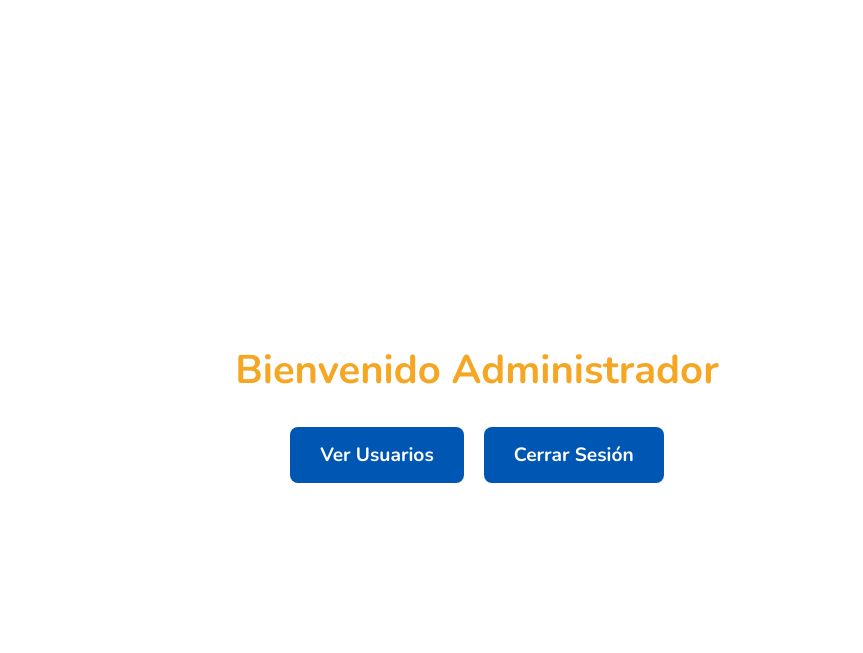
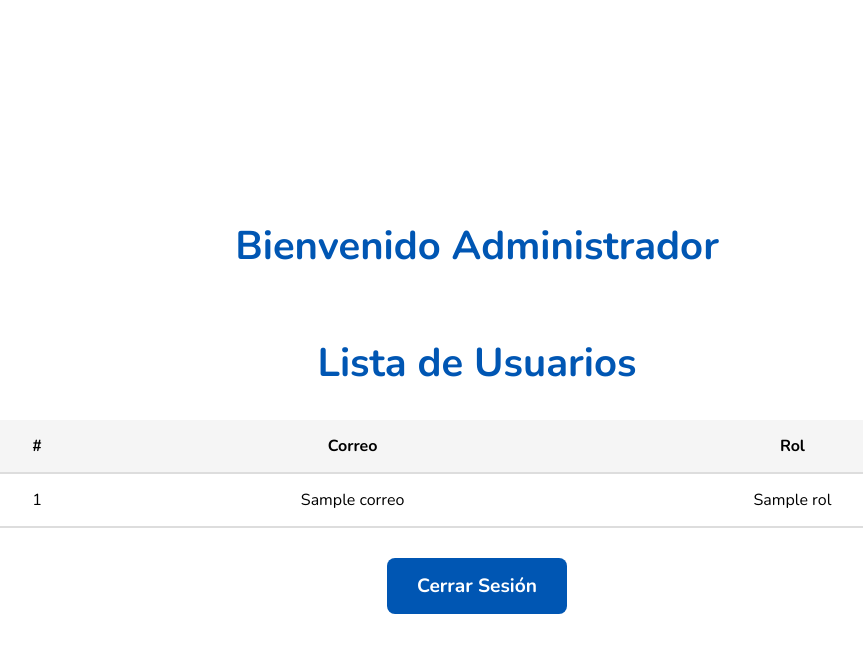
Before and after one commit to Emilia1306/banco_flask, a Flask app: template templates/dashboard_admin.html in a window 1280 px wide. Shown: the top 653 px of the page, without its empty margins (163-1026 px from the left). Run offline with Flask 3, Linux system fonts and the light colour scheme; the template is opened without the code that fills it: most values are stand-ins (such as "Sample title", 1, 10 or a date in 2020).

Commit message:
cositas arregladas

```diff
--- a/templates/dashboard_admin.html
+++ b/templates/dashboard_admin.html
@@ -18,18 +18,42 @@
             margin: 0;
         }
 
-        h1 {
-            color: #f5a623;
+        h2 {
+            color: #0056b3;
             font-size: 2.5em;
             margin-bottom: 30px;
         }
 
-        .btn-container {
-            display: flex;
-            gap: 20px;
+        table {
+            width: 80%;
+            border-collapse: collapse;
+            margin-bottom: 30px;
         }
 
-        a {
+        th, td {
+            padding: 15px;
+            text-align: left;
+            border-bottom: 2px solid #ddd;
+        }
+
+        th {
+            background-color: #f5f5f5;
+            text-align: center;
+        }
+
+        tr:nth-child(even) {
+            background-color: #f2f2f2;
+        }
+
+        tr:hover {
+            background-color: #ddd;
+        }
+
+        td {
+            text-align: center;
+        }
+
+        .btn {
             display: inline-block;
             text-decoration: none;
             padding: 15px 30px;
@@ -41,16 +65,33 @@
             text-align: center;
         }
 
-        a:hover {
+        .btn:hover {
             background-color: #003d7a;
         }
+
     </style>
 </head>
 <body>
-    <h1>Bienvenido Administrador</h1>
-    <div class="btn-container">
-        <a href="{{ url_for('main.ver_usuarios') }}">Ver Usuarios</a>
-        <a href="{{ url_for('auth_bp.logout') }}">Cerrar Sesión</a>
-    </div>
+    <h2>Bienvenido Administrador</h2>
+    <h2>Lista de Usuarios</h2>
+    <table>
+        <thead>
+            <tr>
+                <th>#</th>
+                <th>Correo</th>
+                <th>Rol</th>
+            </tr>
+        </thead>
+        <tbody>
+            {% for usuario in usuarios %}
+                <tr>
+                    <td>{{ usuario.id }}</td>
+                    <td>{{ usuario.correo }}</td>
+                    <td>{{ usuario.rol }}</td>
+                </tr>
+            {% endfor %}
+        </tbody>
+    </table>
+    <a href="{{ url_for('auth_bp.logout') }}" class="btn">Cerrar Sesión</a>
 </body>
 </html>
```
Also changed, not shown: routes.py (+12 -3 lines).
